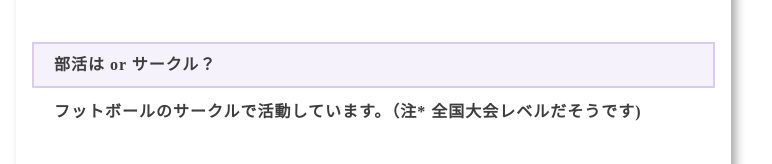
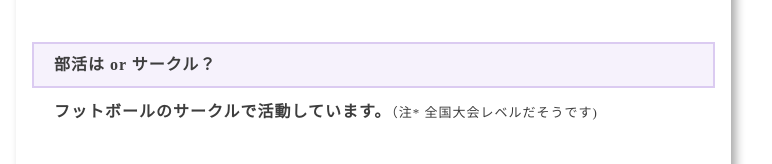
Before and after one commit to Omidoridofu/niseko-exp-2, a plain HTML site: page index.html in a window 1280 px wide. Shown: the part 1104-1268 px from the top of the page, without its empty margins (74-846 px from the left). Drawn offline with Linux system fonts and the light colour scheme; a web font is replaced by a local one.

Commit message:
Update niseko-exp-1-l.css

```diff
--- a/niseko-exp-1-l.css
+++ b/niseko-exp-1-l.css
@@ -362,4 +362,8 @@ a,h1,h2,h3,h4,p{
         font-size:20px;
         text-align:center;
     }
+   .exp-answer span{
+        font-weight:lighter;
+        font-size:13px;
+    }
 }
```
